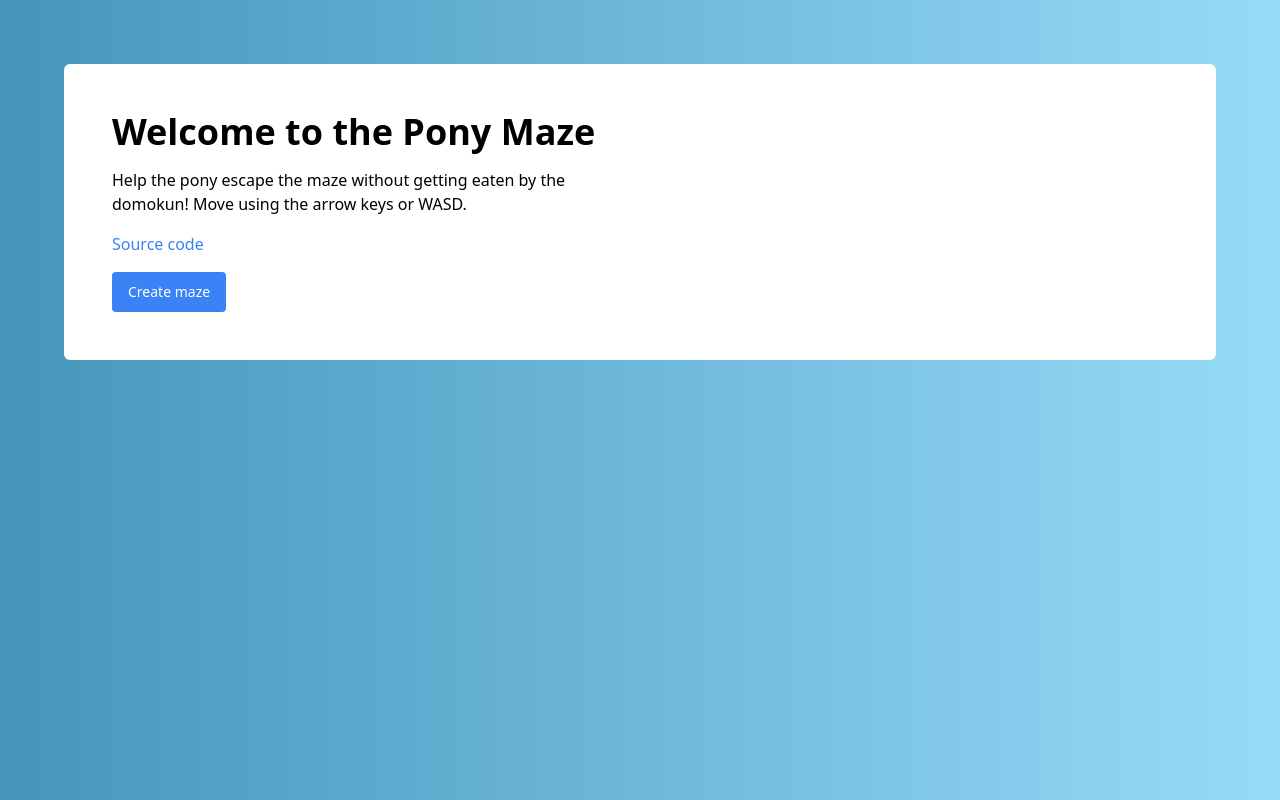
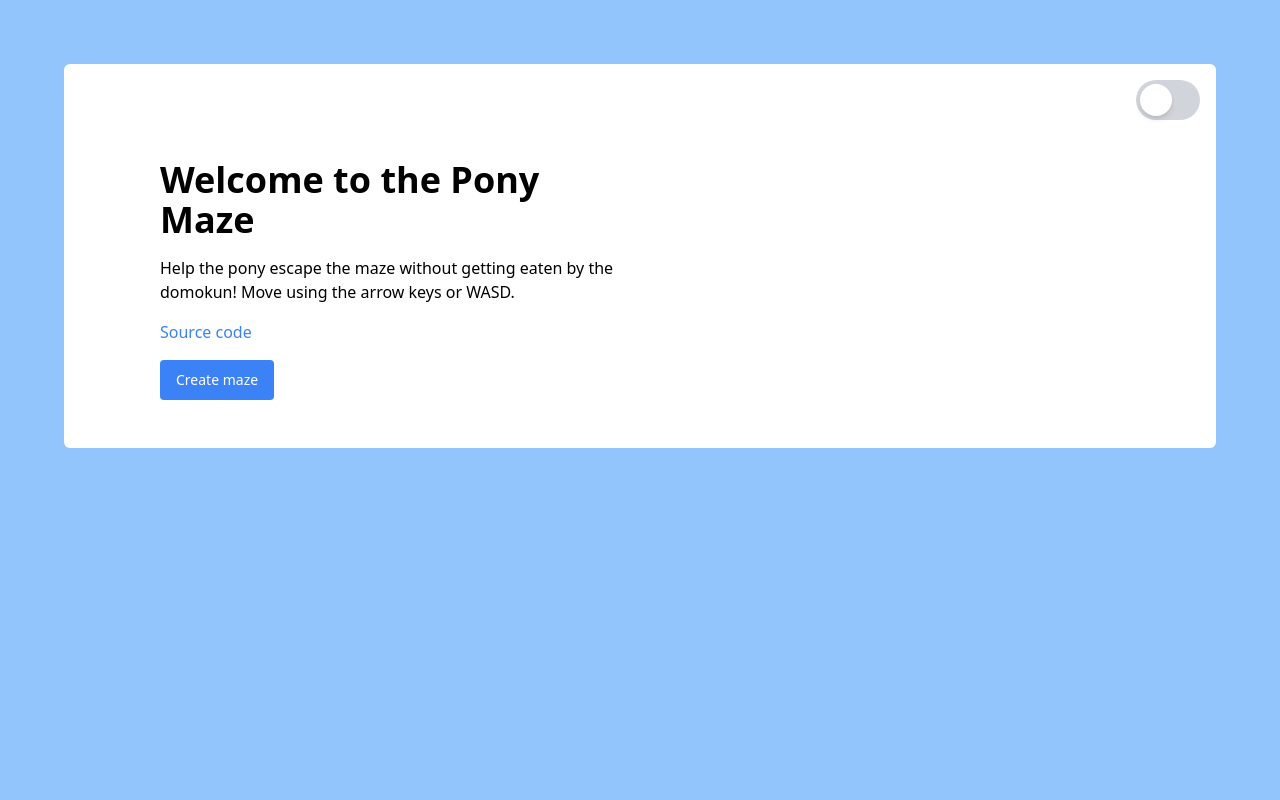
Before and after one commit to mypipsen/PonyMaze, a React (Create React App) app: page / in a window 1280 px wide. Built offline with nearby package versions, Linux system fonts and the light colour scheme.

Commit message:
Added dark mode toggle

```diff
--- /dev/null
+++ b/src/components/DarkModeToggler.js
@@ -0,0 +1,15 @@
+import useDarkMode from 'support/hooks/useDarkMode'
+
+export default function DarkModeToggler () {
+
+  const [darkMode, setDarkMode] = useDarkMode()
+
+  return (
+    <div className='flex justify-between items-center' onClick={() => setDarkMode(!darkMode)}>
+      <div className={`w-16 h-10 flex items-center bg-gray-300 rounded-full p-1 duration-300 ease-in-out ${darkMode ? 'bg-green-400' : ''}`}>
+        <div className={`bg-white w-8 h-8 rounded-full shadow-md transform duration-300 ease-in-out ${darkMode ? 'translate-x-6' : ''}`} />
+      </div>
+    </div>
+  )
+
+}
--- a/src/components/Notification.js
+++ b/src/components/Notification.js
@@ -14,11 +14,11 @@ function Notification () {
 
   return (
     <>
-      <div className={`p-4 rounded ${notification.error ? 'bg-red-300' : 'bg-green-200'}`}>
+      <div className={`p-4 rounded dark:text-black ${notification.error ? 'bg-red-300' : 'bg-green-200'}`}>
         {notification.message}
       </div>
 
-      {notification.img && <img src={PonyService.domain + notification.img} alt='You saved the pony!'/>}
+      {notification.img && <img src={PonyService.domain + notification.img} alt='You saved the pony!' />}
     </>
   )
 
--- a/src/pages/App.js
+++ b/src/pages/App.js
@@ -5,6 +5,7 @@ import Maze from 'components/Maze'
 import StoreContext from 'support/contexts/StoreContext'
 import Store from 'support/data/Store'
 import FetchStoredMazeId from 'support/operations/FetchStoredMazeId'
+import DarkModeToggler from 'components/DarkModeToggler'
 
 function App () {
 
@@ -13,7 +14,10 @@ function App () {
   return (
     <StoreContext.Provider value={store}>
       <FetchStoredMazeId/>
-      <div className='max-w-6xl	mx-auto bg-white p-12 mt-16 rounded-md space-y-12 lg:flex lg:space-x-12'>
+      <div className='max-w-6xl	mx-auto bg-white p-12 mt-16 rounded-md space-y-12 lg:flex lg:space-x-12 dark:bg-gray-800 relative'>
+        <div className='absolute top-4 right-4'>
+          <DarkModeToggler />
+        </div>
         <div className='w-full lg:w-1/2 space-y-4'>
           <Introduction/>
           <Controls/>
--- a/src/scss/index.scss
+++ b/src/scss/index.scss
@@ -5,7 +5,7 @@
 @layer base {
 
   body {
-    background: linear-gradient(to left, #97dbf9, #4595bb);
+    @apply bg-blue-300 dark:bg-gray-900 dark:text-white;
   }
 
   h1 {
--- /dev/null
+++ b/src/support/hooks/useDarkMode.js
@@ -0,0 +1,27 @@
+import { useState, useEffect, useCallback } from 'react'
+import LocalStorage from 'support/services/LocalStorage'
+
+export default function useDarkMode () {
+
+  const localStorageKey = 'dark_mode'
+  const initialValue = !!LocalStorage.get(localStorageKey)
+  const [darkMode, setDarkMode] = useState(initialValue)
+  const element = document.querySelector('html')
+
+  const applyDarkMode = useCallback((value) => {
+    if (value === true) {
+      element.classList.add('dark')
+    } else {
+      element.classList.remove('dark')
+    }
+  }, [element])
+
+  useEffect(() => {
+
+    applyDarkMode(darkMode)
+    LocalStorage.save(localStorageKey, darkMode)
+
+  }, [darkMode, applyDarkMode])
+
+  return [darkMode, setDarkMode]
+}
--- a/tailwind.config.js
+++ b/tailwind.config.js
@@ -1,6 +1,6 @@
 module.exports = {
   purge: ['./src/**/*.{js,jsx,ts,tsx}', './public/index.html'],
-  darkMode: false,
+  darkMode: 'class',
   theme: {
     extend: {},
   },
```
